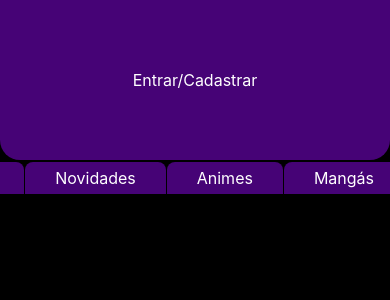
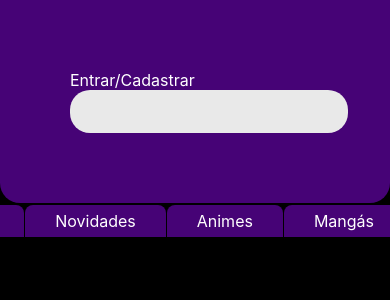
Before and after one commit to KevinDik/banzai, a React (Create React App) app: page / in a window 390 px wide. Shown: the top 300 px of the page. Built offline with nearby package versions, Linux system fonts and the light colour scheme.

Commit message:
02_Adição do Search
Criado campo de busca

```diff
--- a/package.json
+++ b/package.json
@@ -3,6 +3,7 @@
   "version": "0.1.0",
   "private": true,
   "dependencies": {
+    "@fortawesome/fontawesome-svg-core": "^6.2.0",
     "@testing-library/jest-dom": "^5.16.5",
     "@testing-library/react": "^13.4.0",
     "@testing-library/user-event": "^13.5.0",
--- a/src/components/layout/Header.js
+++ b/src/components/layout/Header.js
@@ -1,9 +1,11 @@
 import {Link} from 'react-router-dom';
 import styles from './Header.module.css'
+import Search from './Search'
 
 export default function Header() {
     return(
         <div className={styles.header}>
             <Link className={styles.item} to="/login">Entrar/Cadastrar</Link>
+            <Search/>
         </div>)
 }
--- a/src/components/layout/Header.module.css
+++ b/src/components/layout/Header.module.css
@@ -3,10 +3,12 @@
     background-color: #460376;
     border-bottom-left-radius: 20px;
     border-bottom-right-radius: 20px;
+    justify-content: space-between;
 }
 
 .item {
     list-style: none;
     color: #fff;
     text-decoration: none;
+    float: left;
 }
--- a/src/components/layout/Navbar.module.css
+++ b/src/components/layout/Navbar.module.css
@@ -17,9 +17,8 @@
     text-align: center;
     padding: 6px 30px 6px 30px;
     background-color: #460376;
+    border-top-right-radius: 8px;
     border-top-left-radius: 8px;
-    border-top-right-radius: 8px;
-
 }
 
 .item a:hover {
--- a/src/components/layout/Search.js
+++ b/src/components/layout/Search.js
@@ -0,0 +1,8 @@
+import styles from './Search.module.css'
+
+export default function Search() {
+    return(
+        <div>
+            <input className={styles.search} type="text"/>
+        </div>)
+}
--- /dev/null
+++ b/src/components/layout/Search.module.css
@@ -0,0 +1,31 @@
+.search {
+    border-radius: 20px;
+    padding: 5px 40px 5px 40px;
+    overflow: hidden;
+    background-color: #e9e9e9;
+}
+
+.search[type=text] {
+    float: right;
+    padding: 6px;
+    border: none;
+}
+
+.btnSearch {
+  float: right;
+  border-radius: 60px;
+}
+
+@media screen and (max-width: 600px) {
+    .search[type=text] {
+      float: none;
+      display: block;
+      text-align: left;
+      width: 100%;
+      margin: 0;
+      padding: 14px;
+    }
+    .search input[type=text] {
+      border: 1px solid #ccc;
+    }
+  }
```
Also changed, not shown: 1 other file (tests, documents, lock files or other folders).
